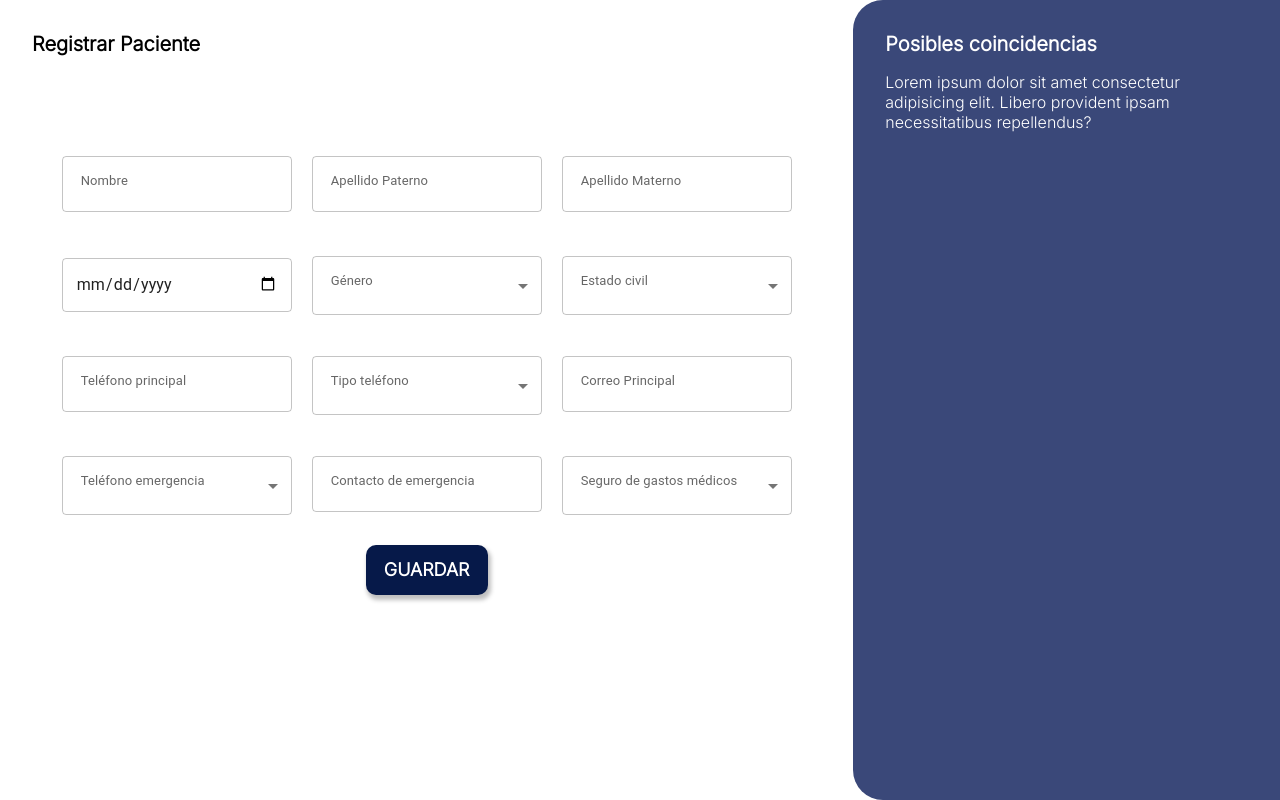
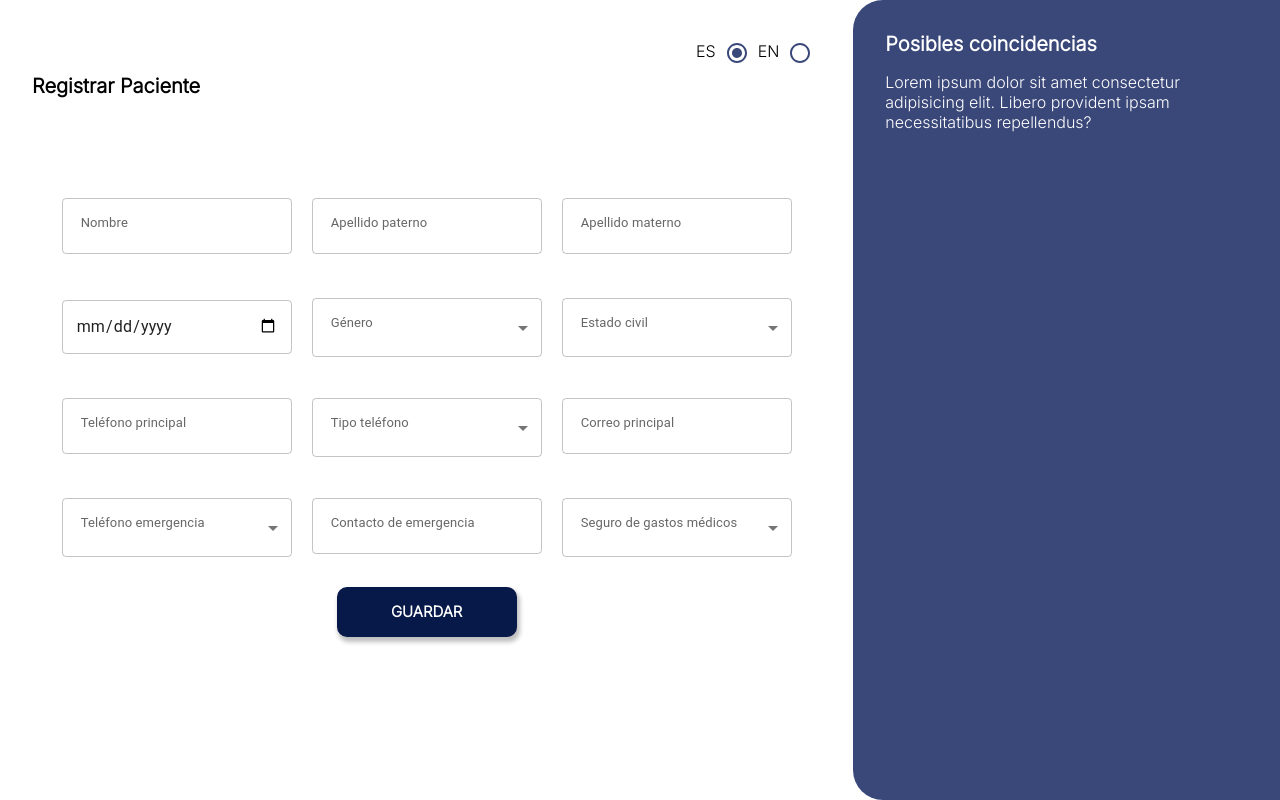
Before and after one commit to Ivan6801/patient_record, a React (Create React App) app: page / in a window 1280 px wide. Built offline with nearby package versions, Linux system fonts and the light colour scheme.

Commit message:
Espanol es ingles

```diff
--- a/package.json
+++ b/package.json
@@ -13,11 +13,13 @@
     "formik": "^2.2.9",
     "i18next": "^22.0.4",
     "i18next-browser-languagedetector": "^7.0.0",
+    "i18next-http-backend": "^2.0.1",
     "i18next-xhr-backend": "^3.2.2",
     "lodash": "^4.17.21",
     "react": "^18.2.0",
     "react-dom": "^18.2.0",
     "react-helmet": "^6.1.0",
+    "react-i18next": "^12.0.0",
     "react-icons": "^4.6.0",
     "react-router-dom": "^6.4.3",
     "react-scripts": "5.0.1",
--- /dev/null
+++ b/src/components/Header.jsx
@@ -0,0 +1,45 @@
+import React, { useState } from 'react';
+import { useTranslation } from 'react-i18next';
+import { Radio } from '@mui/material/';
+import './styles/Header.css';
+
+export default function Header() {
+  const [selectedValue, setSelectedValue] = useState('a');
+  const { i18n } = useTranslation('global');
+
+  const handleChangeEs = (event) => {
+    setSelectedValue(event.target.value);
+    i18n.changeLanguage('es');
+  };
+
+  const handleChangeEn = (event) => {
+    setSelectedValue(event.target.value);
+    i18n.changeLanguage('en');
+  };
+  return (
+    <header className="Header">
+      <div>
+        <label>ES</label>
+        <Radio
+          checked={selectedValue === 'a'}
+          onChange={handleChangeEs}
+          value="a"
+          name="radio-buttons"
+          style={{ color: '#3A4879' }}
+          inputProps={{ 'aria-label': 'A' }}
+        />
+      </div>
+      <div>
+        <label>EN</label>
+        <Radio
+          checked={selectedValue === 'b'}
+          onChange={handleChangeEn}
+          value="b"
+          name="radio-buttons"
+          style={{ color: '#3A4879' }}
+          inputProps={{ 'aria-label': 'B' }}
+        />
+      </div>
+    </header>
+  );
+}
--- /dev/null
+++ b/src/components/styles/Header.css
@@ -0,0 +1,5 @@
+.Header {
+  display: flex;
+  flex-direction: row;
+  justify-content: flex-end;
+}
--- a/src/containers/Register.jsx
+++ b/src/containers/Register.jsx
@@ -1,15 +1,17 @@
 /* eslint-disable no-alert */
-/* eslint-disable react/jsx-indent */
-/* eslint-disable no-console */
+/* eslint-disable react/jsx-props-no-spreading */
 /* eslint-disable max-len */
-/* eslint-disable react/jsx-props-no-spreading */
 import React from 'react';
 import { TextField, MenuItem } from '@mui/material/';
 import { Form, useFormik, FormikProvider } from 'formik';
+import { useTranslation } from 'react-i18next';
 import * as Yup from 'yup';
+import Header from '../components/Header';
 import './styles/App.css';
 
 export default function Registrar() {
+  const { t } = useTranslation('global');
+
   const FormSchema = Yup.object().shape({
     name: Yup.string().required('Nombre requerido').min(5, 'Se requieren cinco caracteres'),
     firstName: Yup.string()
@@ -63,16 +65,16 @@ export default function Registrar() {
     // setFieldValue,
   } = formik;
 
-  const genderTypes = ['Masculino', 'Femenino'];
+  const genderTypes = [`${t('gender.m')}`, `${t('gender.f')}`];
   const maritalStatusType = [
-    'Soltero',
-    'Casado',
-    'Divorciado',
-    'Separación en proceso judicial',
-    'Viudo',
-    'Concubinato',
+    `${t('state.s')}`,
+    `${t('state.c')}`,
+    `${t('state.d')}`,
+    `${t('state.spj')}`,
+    `${t('state.v')}`,
+    `${t('state.co')}`,
   ];
-  const phoneType = ['Teléfono fijo', 'Teléfono móvil'];
+  const phoneType = [`${t('phone.tf')}`, `${t('phone.tm')}`];
   const EmergencyPhoneType = ['None', 'United States + 1', 'Mexico + 52'];
   const sgmType = ['Gnp', 'Axa', 'Metlife', 'Mediexcel', 'Privado', 'Chubb'];
 
@@ -80,7 +82,10 @@ export default function Registrar() {
     <section className="container">
       <div className="contact-wrapper animated bounceInUp">
         <div className="contact-form">
-          <h3>Registrar Paciente</h3>
+          <nav>
+            <Header />
+          </nav>
+          <h3>{t('register.registrar')}</h3>
           <FormikProvider value={formik}>
             <Form noValidate autoComplete="off">
               <div>
@@ -90,7 +95,7 @@ export default function Registrar() {
                   error={Boolean(touched.name && errors.name)}
                   helperText={touched.name && errors.name}
                   id="outlined-basic"
-                  label="Nombre"
+                  label={t('register.nombre')}
                   variant="outlined"
                   type="text"
                 />
@@ -102,7 +107,7 @@ export default function Registrar() {
                   error={Boolean(touched.firstName && errors.firstName)}
                   helperText={touched.firstName && errors.firstName}
                   id="outlined-basic"
-                  label="Apellido Paterno"
+                  label={t('register.apellidoPaterno')}
                   variant="outlined"
                   type="text"
                 />
@@ -114,7 +119,7 @@ export default function Registrar() {
                   error={Boolean(touched.lastName && errors.lastName)}
                   helperText={touched.lastName && errors.lastName}
                   id="outlined-basic"
-                  label="Apellido Materno"
+                  label={t('register.apellidoMaterno')}
                   variant="outlined"
                   type="text"
                 />
@@ -139,7 +144,7 @@ export default function Registrar() {
                   id="gender"
                   className="input"
                   select
-                  label="Género"
+                  label={t('register.genero')}
                   variant="outlined"
                 >
                   {genderTypes.map((option) => (
@@ -158,7 +163,7 @@ export default function Registrar() {
                   id="maritalStatus"
                   className="input"
                   select
-                  label="Estado civil"
+                  label={t('register.estadoCivil')}
                   variant="outlined"
                 >
                   {maritalStatusType.map((option) => (
@@ -175,7 +180,7 @@ export default function Registrar() {
                   error={Boolean(touched.mainPhone && errors.mainPhone)}
                   helperText={touched.mainPhone && errors.mainPhone}
                   id="outlined-basic"
-                  label="Teléfono principal"
+                  label={t('register.telefonoPrincipal')}
                   variant="outlined"
                   type="tel"
                 />
@@ -189,7 +194,7 @@ export default function Registrar() {
                   id="phoneTypes"
                   className="input"
                   select
-                  label="Tipo teléfono"
+                  label={t('register.tipoTelefono')}
                   variant="outlined"
                 >
                   {phoneType.map((option) => (
@@ -206,7 +211,7 @@ export default function Registrar() {
                   error={Boolean(touched.mainMail && errors.mainMail)}
                   helperText={touched.mainMail && errors.mainMail}
                   id="outlined-basic"
-                  label="Correo Principal"
+                  label={t('register.correoPrincipal')}
                   variant="outlined"
                   type="email"
                 />
@@ -221,7 +226,7 @@ export default function Registrar() {
                     id="EmergencyPhone"
                     className="input"
                     select
-                    label="Teléfono emergencia"
+                    label={t('register.telefonoEmeergencia')}
                     variant="outlined"
                   >
                     {EmergencyPhoneType.map((option) => (
@@ -272,7 +277,7 @@ export default function Registrar() {
                   error={Boolean(touched.emergencyContact && errors.emergencyContact)}
                   helperText={touched.emergencyContact && errors.emergencyContact}
                   id="outlined-basic"
-                  label="Contacto de emergencia"
+                  label={t('register.emergencyContact')}
                   variant="outlined"
                   type="email"
                 />
@@ -286,7 +291,7 @@ export default function Registrar() {
                   id="sgm"
                   className="input"
                   select
-                  label="Seguro de gastos médicos"
+                  label={t('register.sgm')}
                   variant="outlined"
                 >
                   {sgmType.map((option) => (
@@ -298,14 +303,14 @@ export default function Registrar() {
               </div>
               <div className="block">
                 <button type="button" onClick={prevHandleSubmit}>
-                  Guardar
+                  {t('saved.guardar')}
                 </button>
               </div>
             </Form>
           </FormikProvider>
         </div>
-        <div className="contact-info">
-          <h4>Posibles coincidencias</h4>
+        <div className="contact-info fadeInDown">
+          <h4>{t('footer.posibles')}</h4>
           <p className="contect-description">
             Lorem ipsum dolor sit amet consectetur adipisicing elit. Libero provident ipsam
             necessitatibus repellendus?
--- a/src/containers/styles/App.css
+++ b/src/containers/styles/App.css
@@ -72,20 +72,22 @@ ul {
   border-radius: 10px;
   color: #fff;
   font-weight: bold;
-  font-size: 18px;
+  font-size: 15px;
+  width: 180px;
   border: 0;
   text-transform: uppercase;
   padding: 1em;
   cursor: pointer;
   line-height: 0.3;
   height: 50px;
+  transition: background-color .5s ease-out;
 }
 
 .contact-form form button:hover,
 .contact-form form button:focus {
   background: #3a4879;
   color: #fff;
-  transition: background-color 1s ease-out;
+  transition: background-color .5s ease-out;
   outline: 0;
 }
 
@@ -188,3 +190,25 @@ ul {
     margin-bottom: 20px;
   }
 }
+
+.fadeInDown{
+  -webkit-animation-duration: 1s;
+  animation-duration: .5s;
+  animation-fill-mode: both;
+  -webkit-animation-fill-mode: both;
+  -webkit-animation-name: fadeInDown;
+  animation-name: fadeInDown;
+}
+
+@keyframes fadeInDown {
+  from{
+    opacity: 0;
+    -webkit-transform: translate3d(100%,0,0);
+    transform: translate3d(100%,0,0);
+  }
+  to{
+    opacity: 1;
+    -webkit-transform: translate3d(0,0,0);
+    transform: translate3d(0,0,0);
+  }
+}
--- /dev/null
+++ b/src/i18n.js
@@ -0,0 +1,41 @@
+/* eslint-disable max-len */
+/* eslint-disable camelcase */
+import i18n from 'i18next';
+import { initReactI18next } from 'react-i18next';
+import Backend from 'i18next-http-backend';
+import LanguageDetector from 'i18next-browser-languagedetector';
+import global_es from './translations/es/global.json';
+import global_en from './translations/en/global.json';
+
+// don't want to use this?
+// have a look at the Quick start guide
+// for passing in lng and translations on init
+
+i18n
+  // load translation using http -> see /public/locales (i.e. https://github.com/i18next/react-i18next/tree/master/example/react/public/locales)
+  // learn more: https://github.com/i18next/i18next-http-backend
+  // want your translations to be loaded from a professional CDN? => https://github.com/locize/react-tutorial#step-2---use-the-locize-cdn
+  .use(Backend)
+  // detect user language
+  // learn more: https://github.com/yi18next/i18next-browser-languageDetector
+  .use(LanguageDetector)
+  // pass the i18n instance to react-i18next.
+  .use(initReactI18next)
+  // init i18next
+  // for all options read: https://www.i18next.com/overview/configuration-options
+  .init({
+    fallbackLng: 'en',
+    debug: true,
+
+    lng: 'es',
+    resources: {
+      es: {
+        global: global_es,
+      },
+      en: {
+        global: global_en,
+      },
+    },
+  });
+
+export default i18n;
--- a/src/index.js
+++ b/src/index.js
@@ -1,8 +1,14 @@
 import React from 'react';
 import ReactDOM from 'react-dom/client';
 import './index.css';
+import { I18nextProvider } from 'react-i18next';
+import i18next from './i18n';
 import App from './containers/App';
 
 const container = document.getElementById('root');
 const root = ReactDOM.createRoot(container);
-root.render(<App />);
+root.render(
+  <I18nextProvider i18n={i18next}>
+    <App />
+  </I18nextProvider>,
+);
--- /dev/null
+++ b/src/translations/en/global.json
@@ -0,0 +1,41 @@
+{
+  "header": {
+    "hello-world": "Hello World"
+  },
+  "register": {
+    "registrar": "Patient Register",
+    "nombre": "Name",
+    "apellidoPaterno": "First name",
+    "apellidoMaterno": "Last name",
+    "genero": "Gender",
+    "estadoCivil": "Marital status",
+    "telefonoPrincipal": "Main phone",
+    "tipoTelefono": "Phone type",
+    "correoPrincipal": "Main mail",
+    "telefonoEmeergencia": "Emergency phone",
+    "emergencyContact": "Emergency contact",
+    "sgm": "medical expenses insurance"
+  },
+  "saved": {
+    "guardar": "Save"
+  },
+  "footer": {
+    "posibles": "Possible matches"
+  },
+  "gender": {
+    "m": "Male",
+    "f": "Feminine"
+  },
+  "state": {
+    "s": "Single",
+    "c": "Married",
+    "d": "Divorced",
+    "spj": "Sparation in judicial process",
+    "v": "Widower",
+    "co": "Concubinage"
+  },
+  "phone": {
+    "tf": "Landline phone",
+    "tm": "Mobile phone"
+  }
+}
--- /dev/null
+++ b/src/translations/es/global.json
@@ -0,0 +1,41 @@
+{
+  "header": {
+    "hello-world": "Hola mundo"
+  },
+  "register": {
+    "registrar": "Registrar Paciente",
+    "nombre": "Nombre",
+    "apellidoPaterno": "Apellido paterno",
+    "apellidoMaterno": "Apellido materno",
+    "genero": "Género",
+    "estadoCivil": "Estado civil",
+    "telefonoPrincipal": "Teléfono principal",
+    "tipoTelefono": "Tipo teléfono",
+    "correoPrincipal": "Correo principal",
+    "telefonoEmeergencia": "Teléfono emergencia",
+    "emergencyContact": "Contacto de emergencia",
+    "sgm": "Seguro de gastos médicos"
+  },
+  "saved": {
+    "guardar": "Guardar"
+  },
+  "footer": {
+    "posibles": "Posibles coincidencias"
+  },
+  "gender": {
+    "m": "Masculino",
+    "f": "Femenino"
+  },
+  "state": {
+    "s": "Soltero",
+    "c": "Casado",
+    "d": "Divorciado",
+    "spj": "Sparación en proceso judicial",
+    "v": "Viudo",
+    "co": "Concubinato"
+  },
+  "phone": {
+    "tf": "Teléfono fijo",
+    "tm": "Teléfono móvil"
+  }
+}
```
Also changed, not shown: 1 other file (tests, documents, lock files or other folders).
